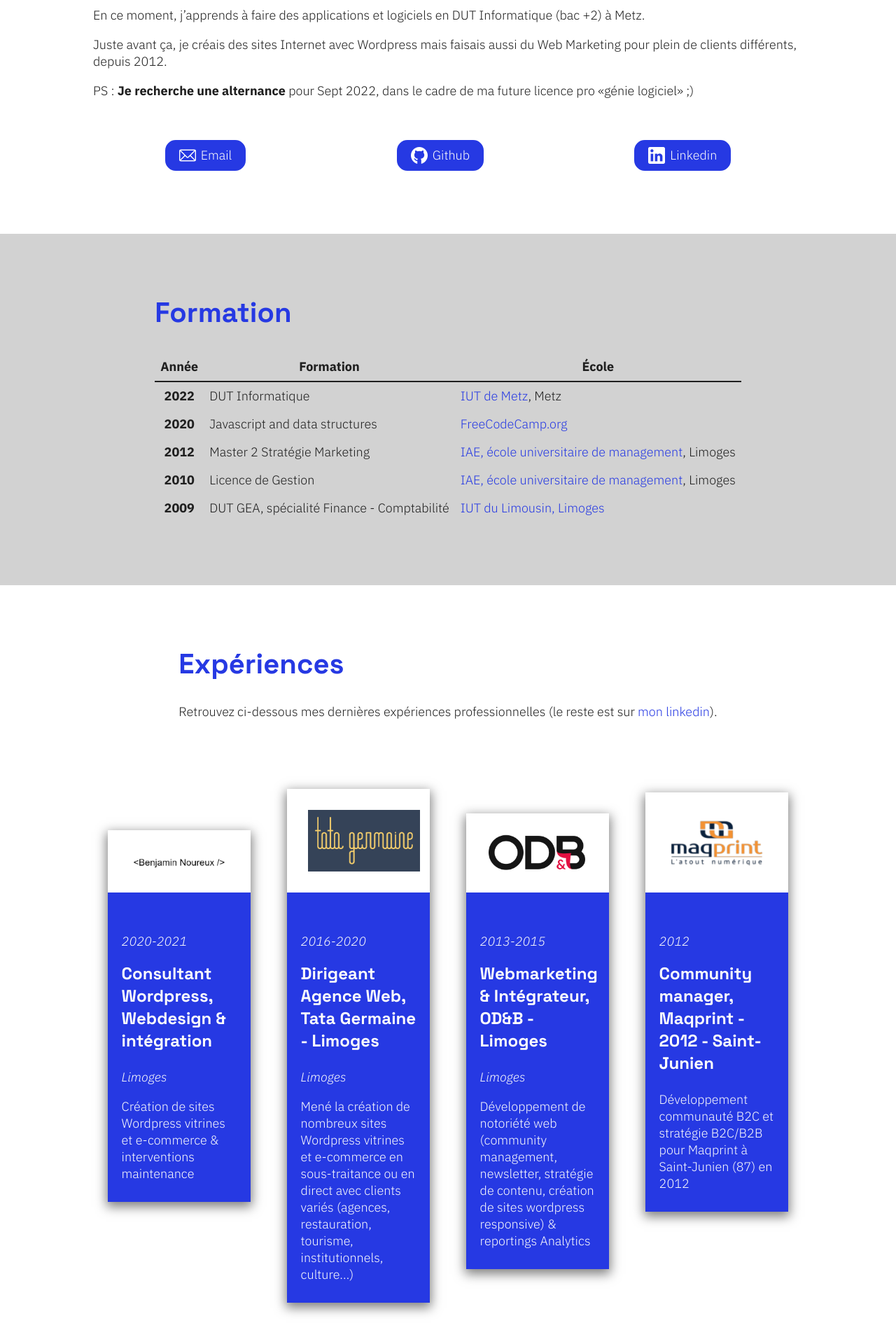
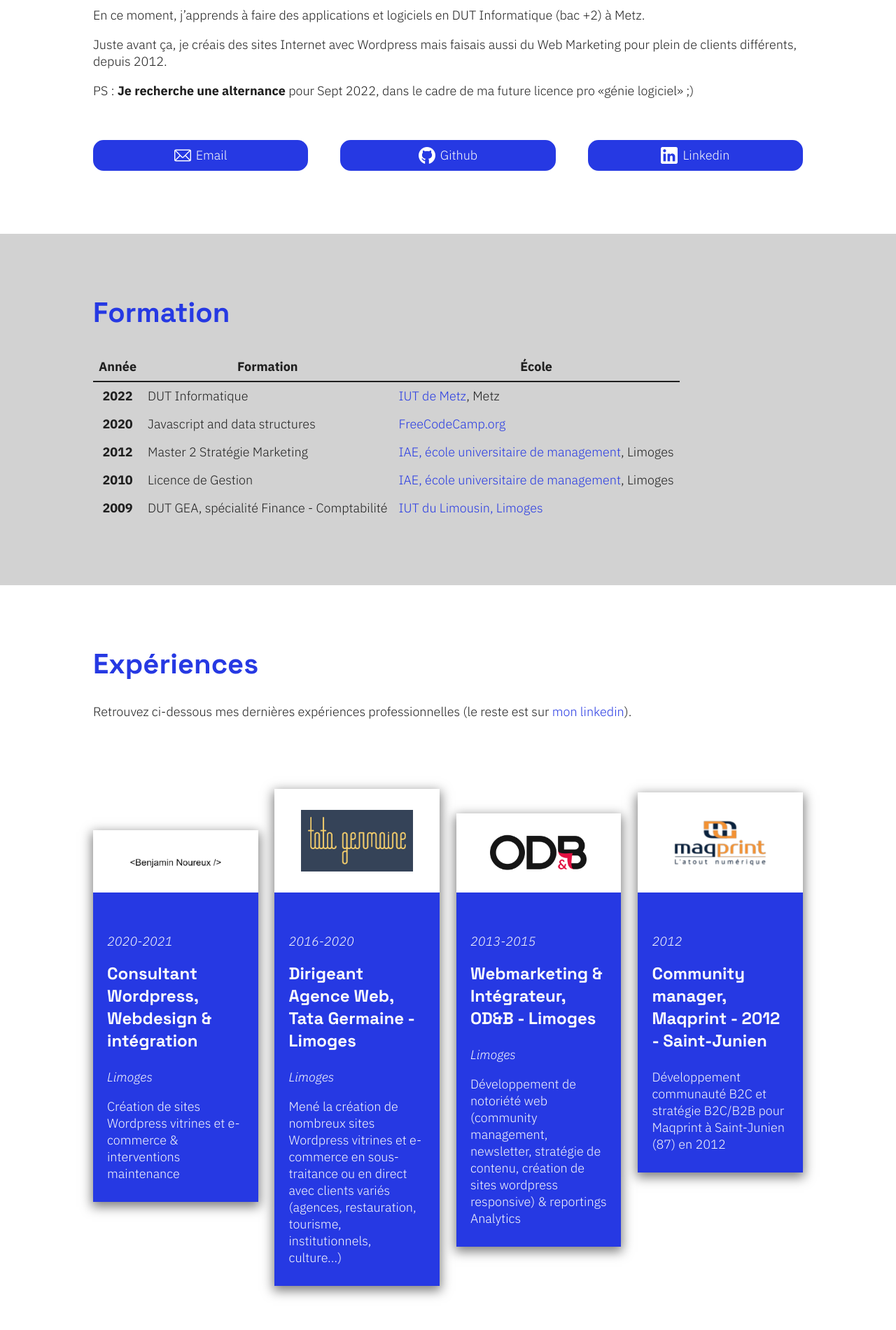
Before and after one commit to n0uben/n0uben.github.io, a PHP site: page / in a window 1280 px wide. Shown: the part 268-2168 px from the top of the page at 70% size. Run offline with PHP 8.4, Linux system fonts and the light colour scheme.

Commit message:
add a breakpoint and adjust home buttons

```diff
--- a/index.html
+++ b/index.html
@@ -45,13 +45,13 @@
                 </div>
             </div>
             <div class="row" id="header-buttons-row">
-                <div class="col">
+                <div class="col col3">
                     <a href="mailto:bonjour@nouben.fr" class="button button-primary" rel="noopener noreferrer"><span class="button-icon" id="icon-email"></span> Email</a>
                 </div>
-                <div class="col">
+                <div class="col col3">
                     <a href="https://github.com/n0uben/" class="button" target="_blank" rel="noopener noreferrer"><span class="button-icon" id="icon-github"></span> Github</a>
                 </div>
-                <div class="col">
+                <div class="col col3">
                     <a href="https://www.linkedin.com/in/benjamin-noureux-73271536/" class="button" target="_blank" rel="noopener noreferrer"><span class="button-icon" id="icon-linkedin"></span> Linkedin</a>
                 </div>
             </div>
--- a/style.css
+++ b/style.css
@@ -138,6 +138,10 @@ button {
     color: var(--text-secondary);
     padding: 10px 20px;
     border-radius: 15px;
+}
+.button:hover {
+    background: var(--background-secondary);
+    color: var(--accent-color-secondary);
 }
 
 /******************************/
@@ -328,7 +332,9 @@ th {
 }
 #home .button {
     display: flex;
+    justify-content: center;
 }
+
 .button-icon {
     display: inline-block;
     height: 24px;
@@ -396,10 +402,10 @@ footer p {
 
 @media screen and (min-width: 768px) {
     .row {
-        justify-content: space-around;
+        justify-content: space-between;
     }
     .col2 {
-        max-width: 45%;
+        width: 45%;
     }
     #home .row {
         justify-content: baseline;
@@ -411,16 +417,18 @@ footer p {
     /*cards*/
 
     #experiences .card-header img {
-        max-width: 140px;
+        width: 140px;
+    }
+}
+@media screen and (min-width: 992px) {
+    .col3 {
+        width: 30%;
     }
 }
 @media screen and (min-width: 1200px) {
 
-    .col3 {
-        max-width: 30%;
-    }
 
     .col4 {
-        max-width: 20%;
+        width: 23%;
     }
 }
```
